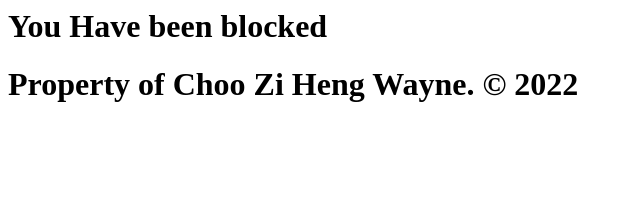
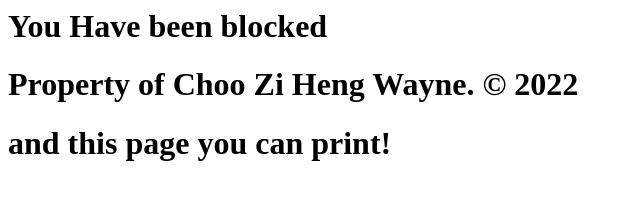
Before and after one commit to wayneshadow1/portfolio-raw, a plain HTML site: page blocked.html in a window 1280 px wide. Shown: the whole page, without its empty margins (0-640 px from the left). Drawn offline with Linux system fonts and the light colour scheme.

Commit message:
Update blocked.html

```diff
--- a/blocked.html
+++ b/blocked.html
@@ -7,6 +7,7 @@
     <body id="body-content" onload="printPage()">
     <h1>You Have been blocked</h1>
     <h1 id="copyright"><strong>Property of Choo Zi Heng Wayne. © 2022</strong></h1>
+        <h1> and this page you can print! </h1>
     </body>
 
 </html>
```
